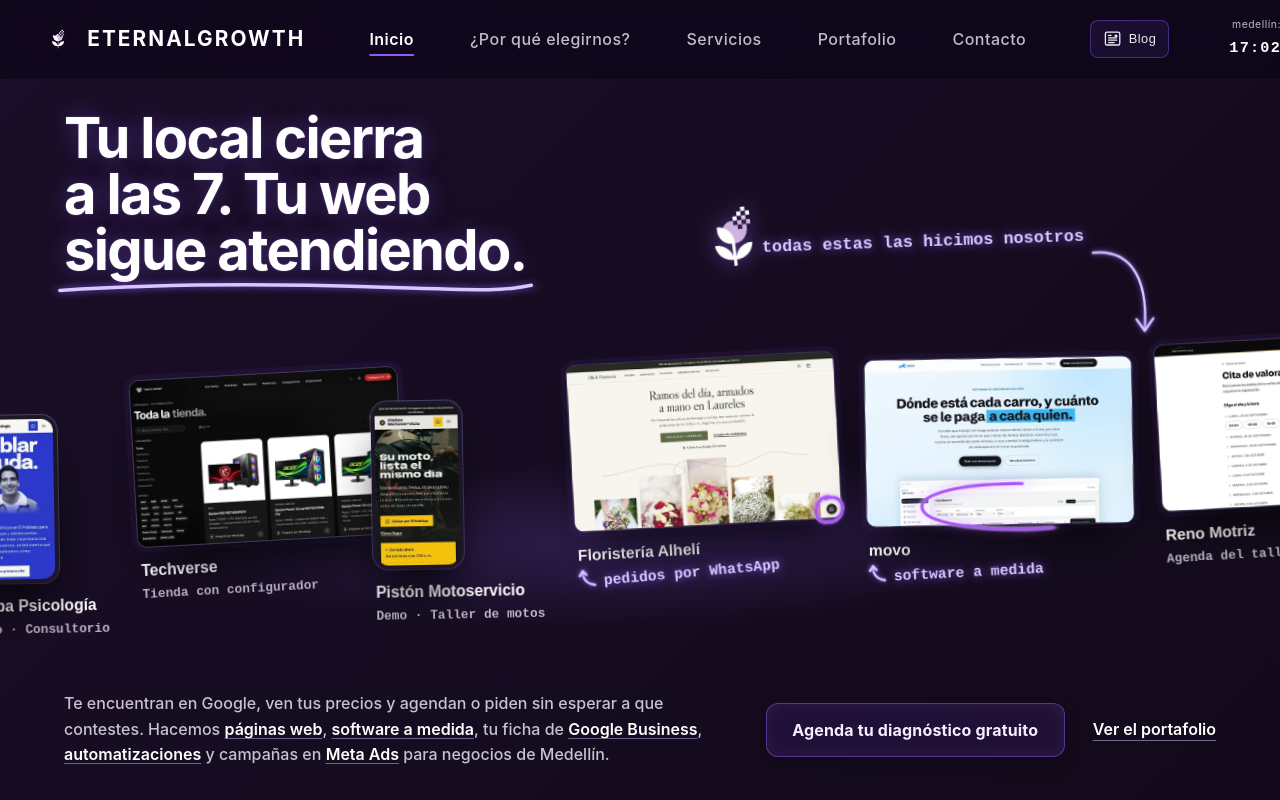
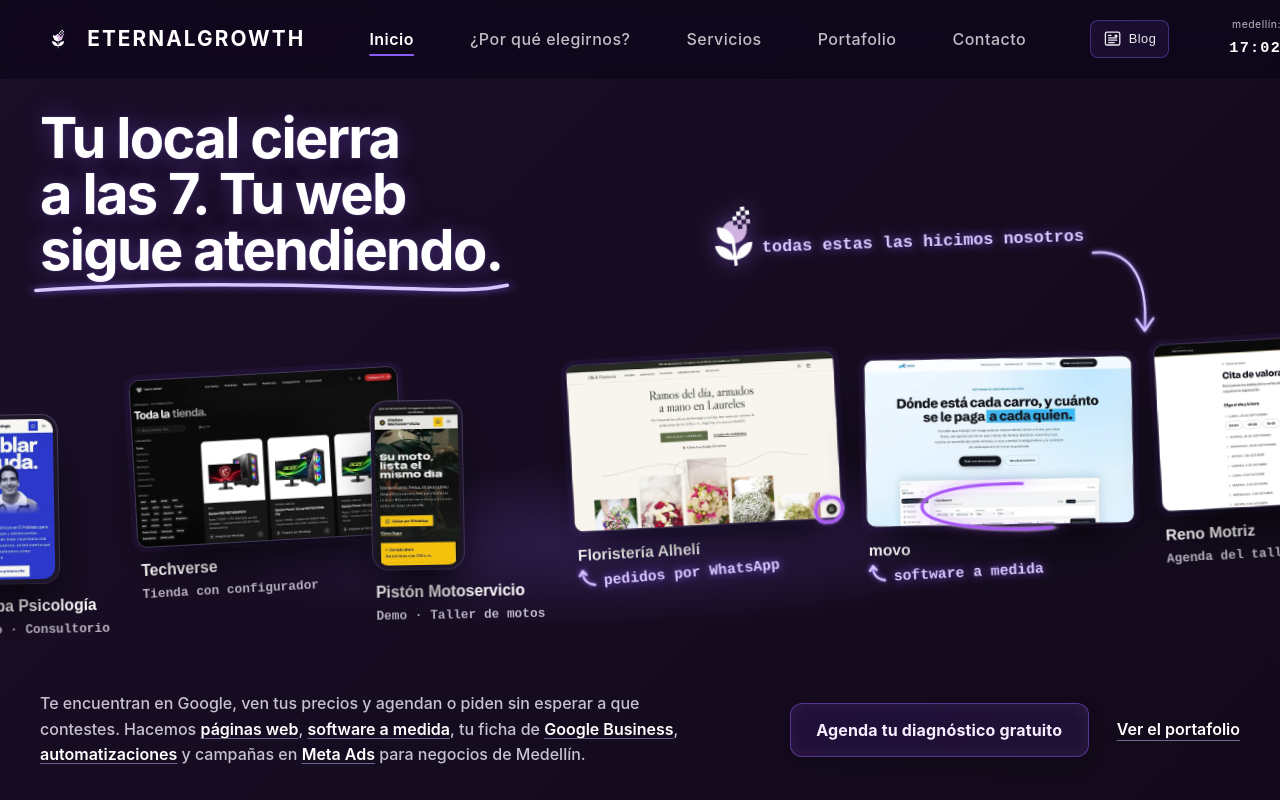
Before and after one commit to daniellelooo/landingpage-eternalgrowth, a React (Vite) app: page / in a window 1280 px wide. Built offline with nearby package versions, Linux system fonts and the light colour scheme; a web font is replaced by a local one.

Commit message:
hero alineado con el contenedor en pantallas anchas y teléfono del formulario sin montarse en tablet

```diff
--- a/src/components/sections/Hero/hero.css
+++ b/src/components/sections/Hero/hero.css
@@ -222,9 +222,15 @@
   row-gap: clamp(0.25rem, 1.2vh, 1rem);
 }
 
+/* El texto del hero se alinea con el contenedor de 1200 px del resto de
+   secciones; en pantallas anchas (1920) quedaba pegado al borde izquierdo.
+   La cinta sigue a sangre. */
+.hero--vitrina {
+  --margen-texto: max(min(var(--margen), 2rem), calc((100% - 1200px) / 2));
+}
+
 .vitrina-cabeza {
-  padding: clamp(1.25rem, 4vh, 2.5rem) var(--margen) 0;
-  max-width: 1440px;
+  padding: clamp(1.25rem, 4vh, 2.5rem) var(--margen-texto) 0;
 }
 
 .vitrina-titulo {
@@ -432,7 +438,7 @@
   align-items: center;
   justify-content: space-between;
   gap: 1.25rem 3rem;
-  padding: 0 var(--margen) clamp(1.25rem, 4vh, 2.5rem);
+  padding: 0 var(--margen-texto) clamp(1.25rem, 4vh, 2.5rem);
 }
 
 .vitrina-texto {
--- a/src/components/sections/reestructuracion.css
+++ b/src/components/sections/reestructuracion.css
@@ -834,3 +834,17 @@
     padding: 1.75rem 0 1.9rem;
   }
 }
+
+/* Formulario de contacto entre 901 y 1180 px: la columna del formulario es
+   angosta y el teléfono (prefijo + número) se montaba sobre "¿Qué te
+   interesa?". Ahí el teléfono ocupa la fila completa y nada se desborda. */
+.contact-phone > *,
+.contact-phone input {
+  min-width: 0;
+}
+
+@media (min-width: 901px) and (max-width: 1180px) {
+  .contact-grid .contact-field:has(.contact-phone) {
+    grid-column: 1 / -1;
+  }
+}
```
